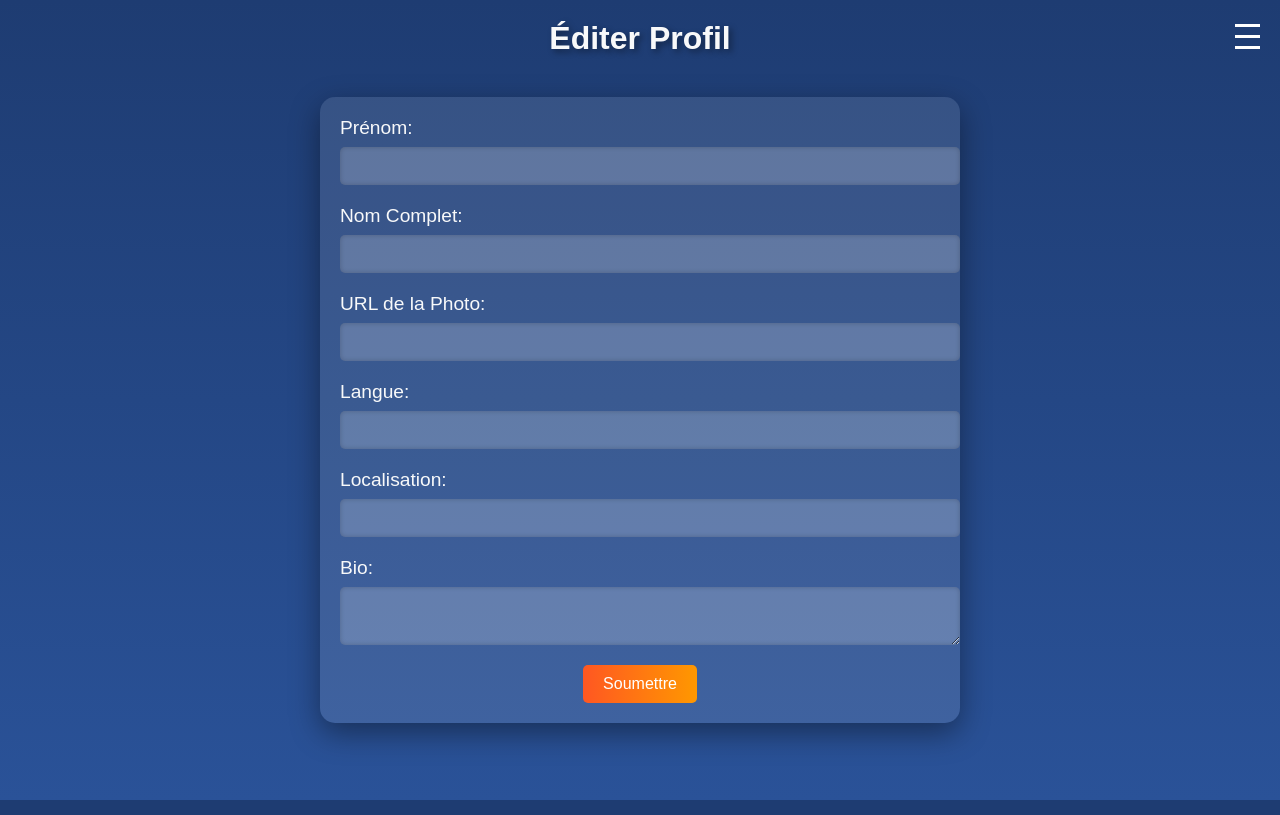
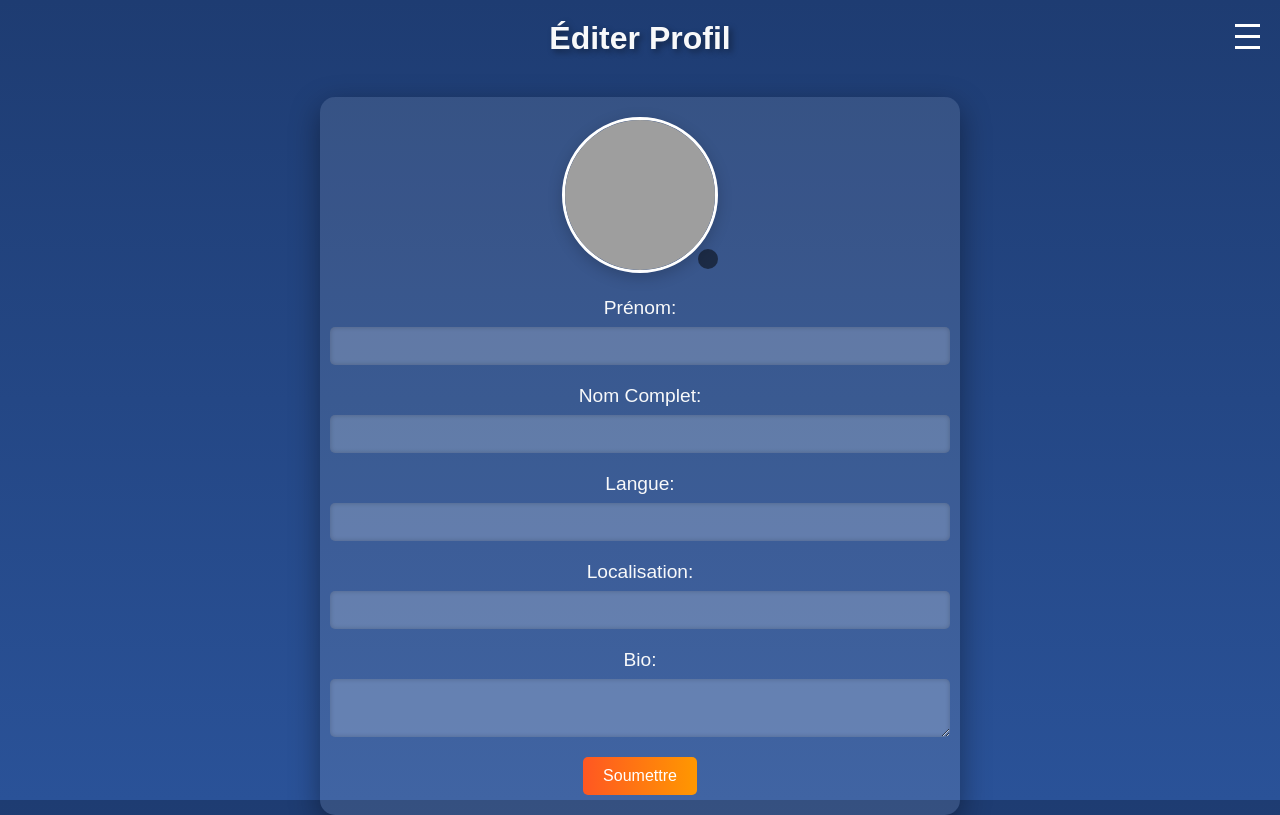
Before and after one commit to souksili/Explore-Culture, a Flask app: page /editer_profil in a window 1280 px wide. Run offline with Flask 3, Linux system fonts and the light colour scheme; grey boxes are pictures that could not be loaded.

Commit message:
update editer_profil

```diff
--- a/app.py
+++ b/app.py
@@ -296,15 +296,15 @@ def chat():
                 if isinstance(addresses, list):
                     response = jsonify({
                         "response": "Chargement des adresses sur la carte...",
-                        "addresses": addresses,  # Transmettez les adresses au client
+                        "addresses": addresses,
                         "redirect_url": "/dashboard"
                     })
                 else:
                     response = jsonify({"response": "Aucune adresse valide trouvée."})
-                user_context.pop(user_id, None)  # Réinitialiser le contexte
+                user_context.pop(user_id, None)
             elif re.search(r'\bnon\b', user_input):
                 response = jsonify({"response": "D'accord, si vous avez d'autres questions, n'hésitez pas!"})
-                user_context.pop(user_id, None)  # Réinitialiser le contexte
+                user_context.pop(user_id, None)
             else:
                 response = fallback_response()
         else:
--- a/static/css/styles_editer_profil.css
+++ b/static/css/styles_editer_profil.css
@@ -31,6 +31,7 @@ form {
     width: 100%;
     display: flex;
     flex-direction: column;
+    align-items: center;
 }
 
 form label {
@@ -71,6 +72,37 @@ form button {
 form button:hover {
     background: linear-gradient(to right, #ff9800, #ff5722);
     transform: scale(1.05);
+}
+
+/* Profile Photo Styles */
+.profile-photo {
+    position: relative;
+    margin-bottom: 20px;
+}
+
+.profile-photo img {
+    width: 150px;
+    height: 150px;
+    border-radius: 50%;
+    object-fit: cover;
+    border: 3px solid #fff;
+    box-shadow: 0 4px 15px rgba(0, 0, 0, 0.2);
+}
+
+.upload-icon {
+    position: absolute;
+    bottom: 0;
+    right: 0;
+    background: rgba(0, 0, 0, 0.5);
+    border-radius: 50%;
+    padding: 10px;
+    cursor: pointer;
+    color: #fff;
+    transition: background 0.3s ease;
+}
+
+.upload-icon:hover {
+    background: rgba(0, 0, 0, 0.7);
 }
 
 /* Burger Menu Styles */
--- a/templates/editer_profil.html
+++ b/templates/editer_profil.html
@@ -21,14 +21,18 @@
     </div>
     <h1>Éditer Profil</h1>
     <form id="editProfileForm">
+        <div class="profile-photo">
+            <img id="profileImage" src="#" alt="Photo de profil">
+            <label for="photo_url" class="upload-icon">
+                <i class="fas fa-camera"></i>
+            </label>
+            <input type="file" id="photo_url" name="photo_url" accept="image/*" style="display:none;">
+        </div>
         <label for="prenom">Prénom:</label>
         <input type="text" id="prenom" name="prenom">
 
         <label for="nom_complet">Nom Complet:</label>
         <input type="text" id="nom_complet" name="nom_complet">
-
-        <label for="photo_url">URL de la Photo:</label>
-        <input type="text" id="photo_url" name="photo_url">
 
         <label for="langue">Langue:</label>
         <input type="text" id="langue" name="langue">
```
Also changed, not shown: static/js/script_map.js (+3 -15 lines).
